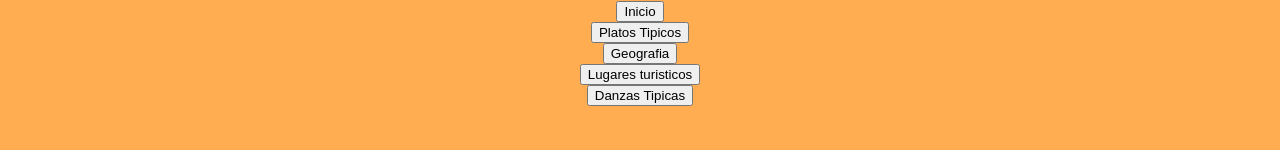
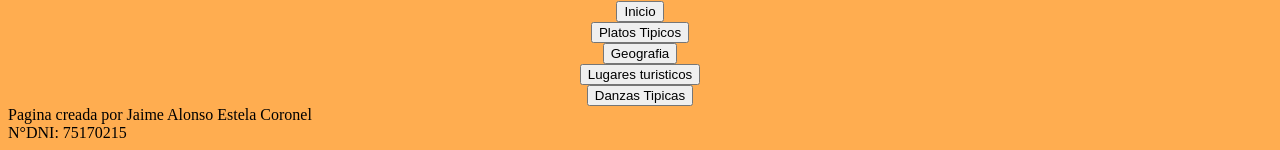
Before and after one commit to 25JaeC/25JaeC.github.io, a plain HTML site: page index.html in a window 1280 px wide. Shown: the part 2474-2624 px from the top of the page. Before the commit the page ends 2588 px from the top, so only its background shows below. Drawn offline with Linux system fonts and the light colour scheme.

Commit message:
verssion 3

```diff
--- a/index.html
+++ b/index.html
@@ -154,4 +154,9 @@
         <input type="submit" value="Danzas Tipicas">
     </form>
 </body>
+<footer style="both">
+    Pagina creada por Jaime Alonso Estela Coronel
+    <br>
+    N°DNI: 75170215
+</footer>
 </html>
```
